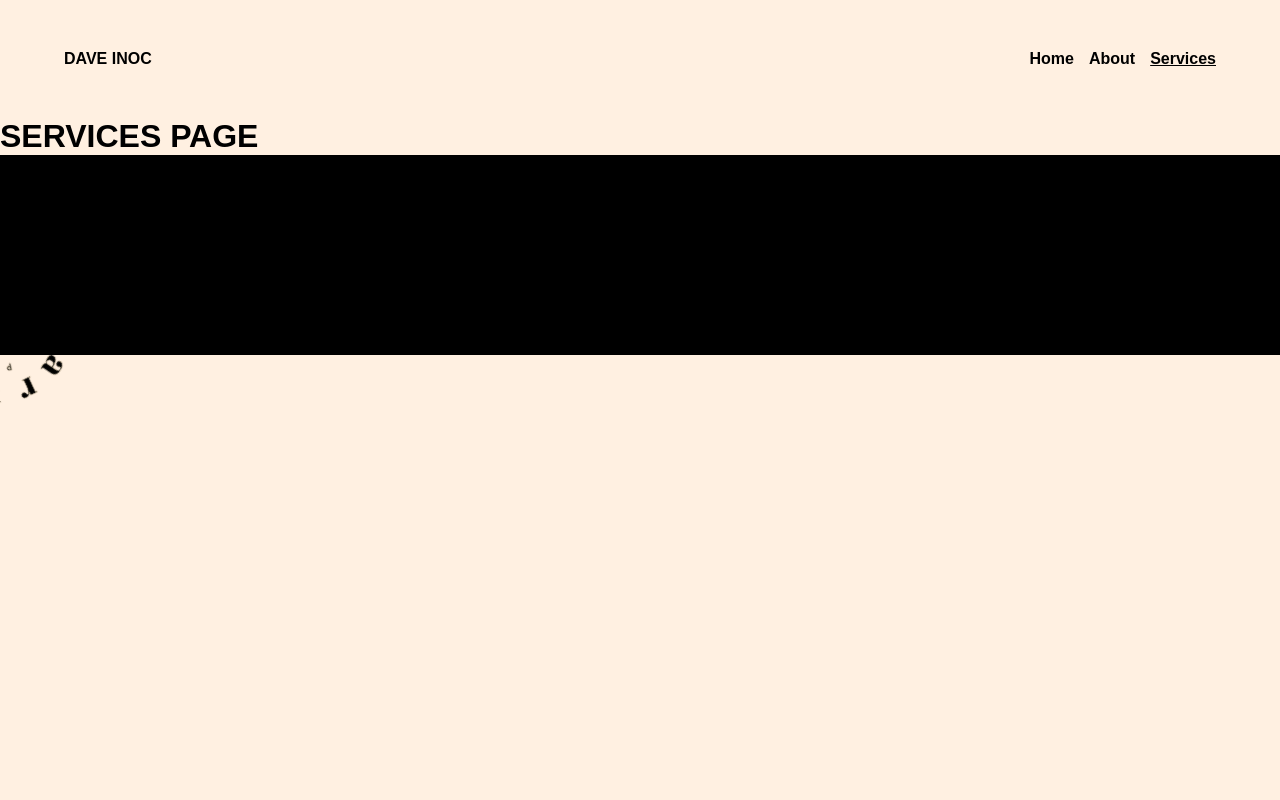
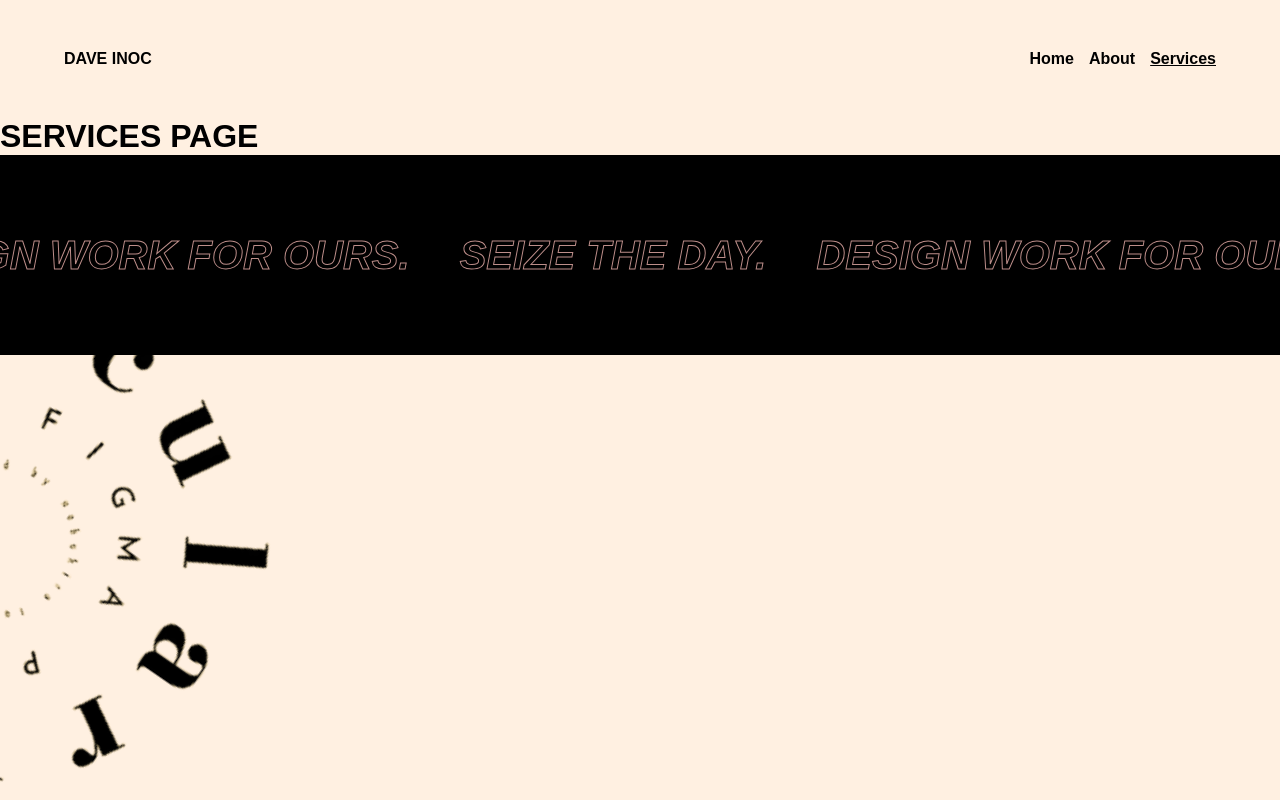
Before and after one commit to INOCcent-afk/framer-pagetransition, a React (Create React App) app: page /services in a window 1280 px wide. Built offline with nearby package versions, Linux system fonts and the light colour scheme.

Commit message:
Added Marquee

```diff
--- a/package.json
+++ b/package.json
@@ -17,6 +17,7 @@
     "node-sass": "^5.0.0",
     "react": "^17.0.2",
     "react-dom": "^17.0.2",
+    "react-fast-marquee": "^1.1.2",
     "react-intersection-observer": "^8.31.0",
     "react-redux": "^7.2.3",
     "react-router-dom": "^5.2.0",
--- a/src/App.tsx
+++ b/src/App.tsx
@@ -89,6 +89,7 @@ const CircleSvg = styled.image`
   position: fixed;
   left: -75px;
   top: 30%;
+
   img {
     width: 150px;
     animation: rotate 10s infinite;
@@ -102,4 +103,20 @@ const CircleSvg = styled.image`
       transform: rotate(360deg);
     }
   }
+  @media only screen and (min-width: 768px) {
+    & {
+      left: -150px;
+    }
+    img {
+      width: 300px;
+    }
+  }
+  @media only screen and (min-width: 1200px) {
+    & {
+      left: -250px;
+    }
+    img {
+      width: 500px;
+    }
+  }
 `;
--- a/src/components/Article.tsx
+++ b/src/components/Article.tsx
@@ -37,6 +37,7 @@ const ArticleContainer = styled.div`
   flex-direction: column;
   font-weight: bold;
   margin-bottom: 50px;
+
   h1 {
     font-size: 24px;
     font-family: sans-serif;
@@ -44,6 +45,7 @@ const ArticleContainer = styled.div`
   }
   img {
     width: 100%;
+    margin: 10px 0;
   }
   span {
     margin: 5px 0;
--- a/src/components/Content.tsx
+++ b/src/components/Content.tsx
@@ -35,6 +35,18 @@ export const Content: React.FC = () => {
 };
 
 const ContentContainer = styled.div`
-  max-width: 800px;
-  margin: 50px 10px auto 10px;
+  max-width: 400px;
+  margin: 50px 10px;
+
+  @media only screen and (min-width: 500px) {
+    & {
+      margin: 50px auto;
+    }
+  }
+
+  @media only screen and (min-width: 1200px) {
+    & {
+      max-width: 600px;
+    }
+  }
 `;
--- a/src/components/Footer.tsx
+++ b/src/components/Footer.tsx
@@ -1,13 +1,22 @@
 import React from "react";
 import styled from "styled-components";
+import Marquee from "react-fast-marquee";
 
 export const Footer: React.FC = () => {
   return (
     <FooterContainer>
-      <div className="footerAnimate">
-        <h1>DESIGN WORKD FOR OURS.</h1>
+      <Marquee direction="left" speed={200} className="footerAnimate">
+        <h1>DESIGN WORK FOR OURS.</h1>
         <h1>SEIZE THE DAY.</h1>
-      </div>
+        <h1>DESIGN WORK FOR OURS.</h1>
+        <h1>SEIZE THE DAY.</h1>
+        <h1>DESIGN WORK FOR OURS.</h1>
+        <h1>SEIZE THE DAY.</h1>
+        <h1>DESIGN WORK FOR OURS.</h1>
+        <h1>SEIZE THE DAY.</h1>
+        <h1>DESIGN WORK FOR OURS.</h1>
+        <h1>SEIZE THE DAY.</h1>
+      </Marquee>
     </FooterContainer>
   );
 };
@@ -25,21 +34,20 @@ const FooterContainer = styled.footer`
     width: 200%;
     display: flex;
     position: absolute;
-    transform: translateX(100%);
-    animation: marquee 40s linear infinite;
+    align-items: center;
+
+    .overlay::before,
+    .overlay::after {
+      display: none !important;
+    }
 
     h1 {
       white-space: nowrap;
       margin-left: 50px;
-    }
-  }
-
-  @keyframes marquee {
-    0% {
-      transform: translateX(100%);
-    }
-    100% {
-      transform: translateX(-100%);
+      font-style: italic;
+      font-size: 40px;
+      -webkit-text-stroke: 1px #bd8e8a;
+      -webkit-text-fill-color: transparent;
     }
   }
 `;
```
Also changed, not shown: 1 other file (tests, documents, lock files or other folders).
